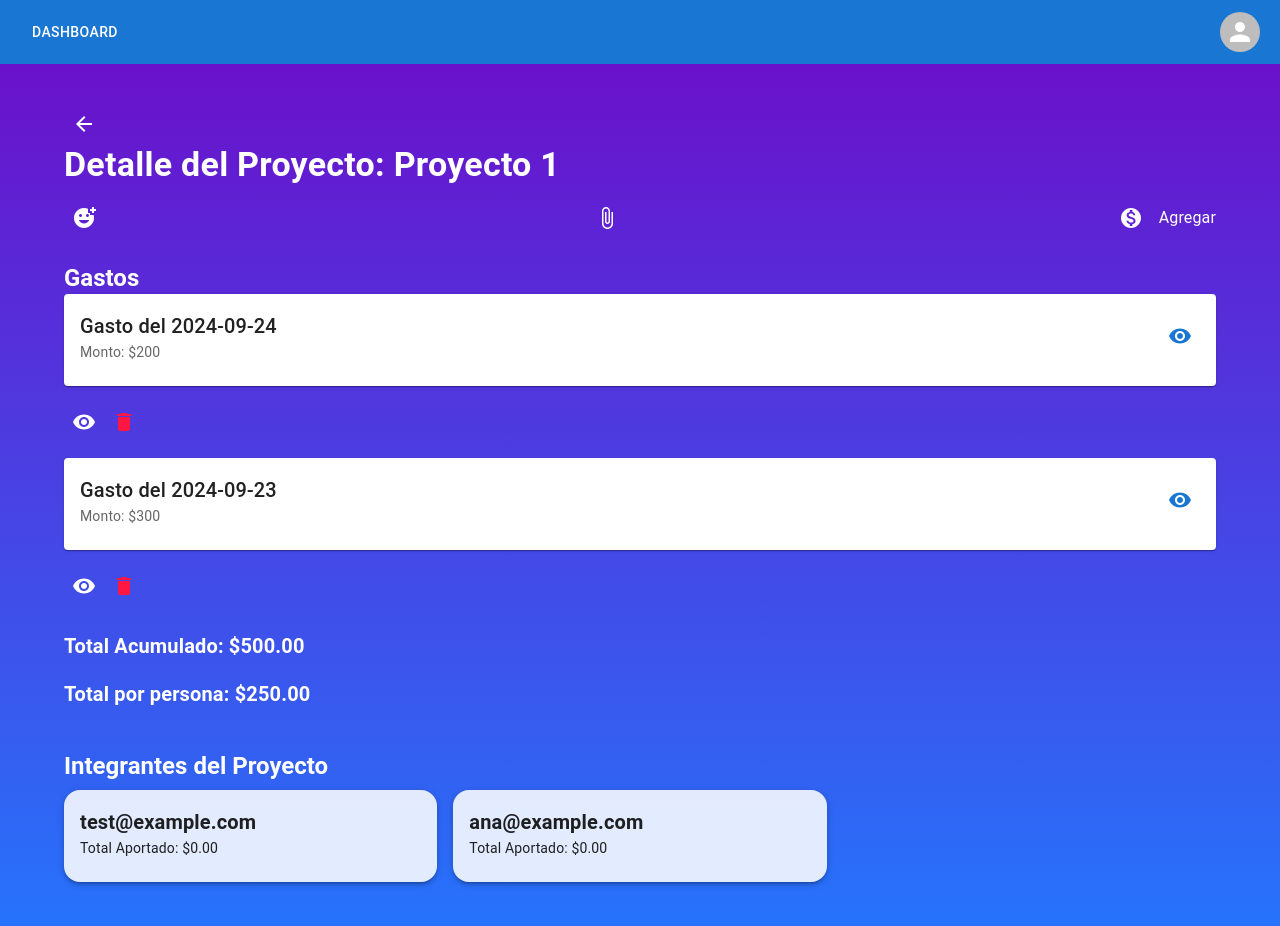
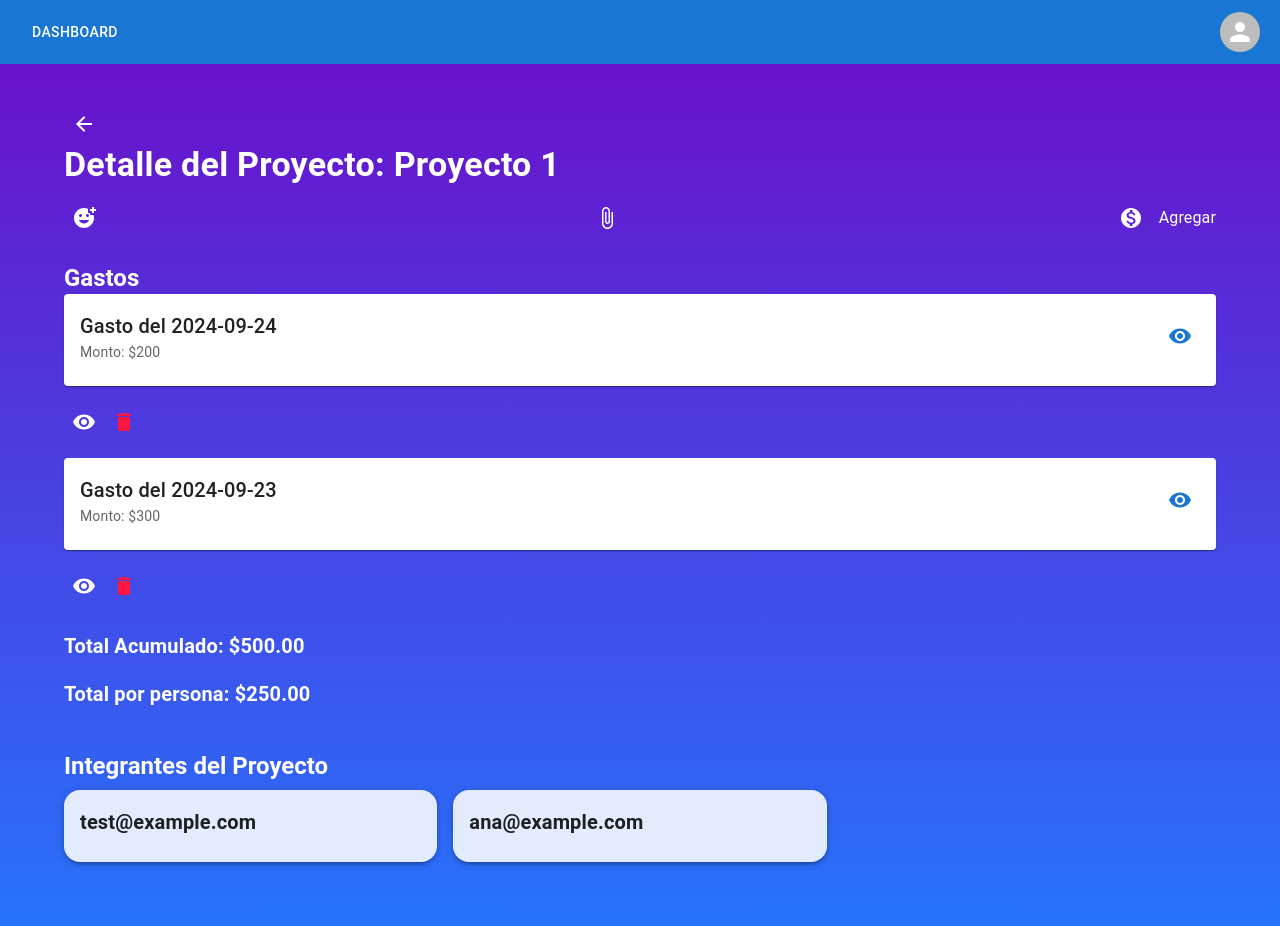
Before and after one commit to agusEmaUade/administrando-v2, a React (Create React App) app: page /detalle-proyecto/1 in a window 1280 px wide. Shown: the top 926 px of the page. Built offline with nearby package versions, Linux system fonts and the light colour scheme.

Commit message:
Update detalleProyecto.js

```diff
--- a/src/pages/detalleProyecto/detalleProyecto.js
+++ b/src/pages/detalleProyecto/detalleProyecto.js
@@ -296,9 +296,7 @@ function DetalleProyecto() {
                     <Card sx={{ backgroundColor: "#ffffffdd", borderRadius: 4, boxShadow: 3 }}>
                       <CardContent>
                         <Typography variant="h6" sx={{ fontWeight: 'bold' }}>{member.name}</Typography>
-                        <Typography variant="body2">
-                          Total Aportado: ${memberTotal.toFixed(2)}
-                        </Typography>
+
                       </CardContent>
                     </Card>
                   </Grid>
```
